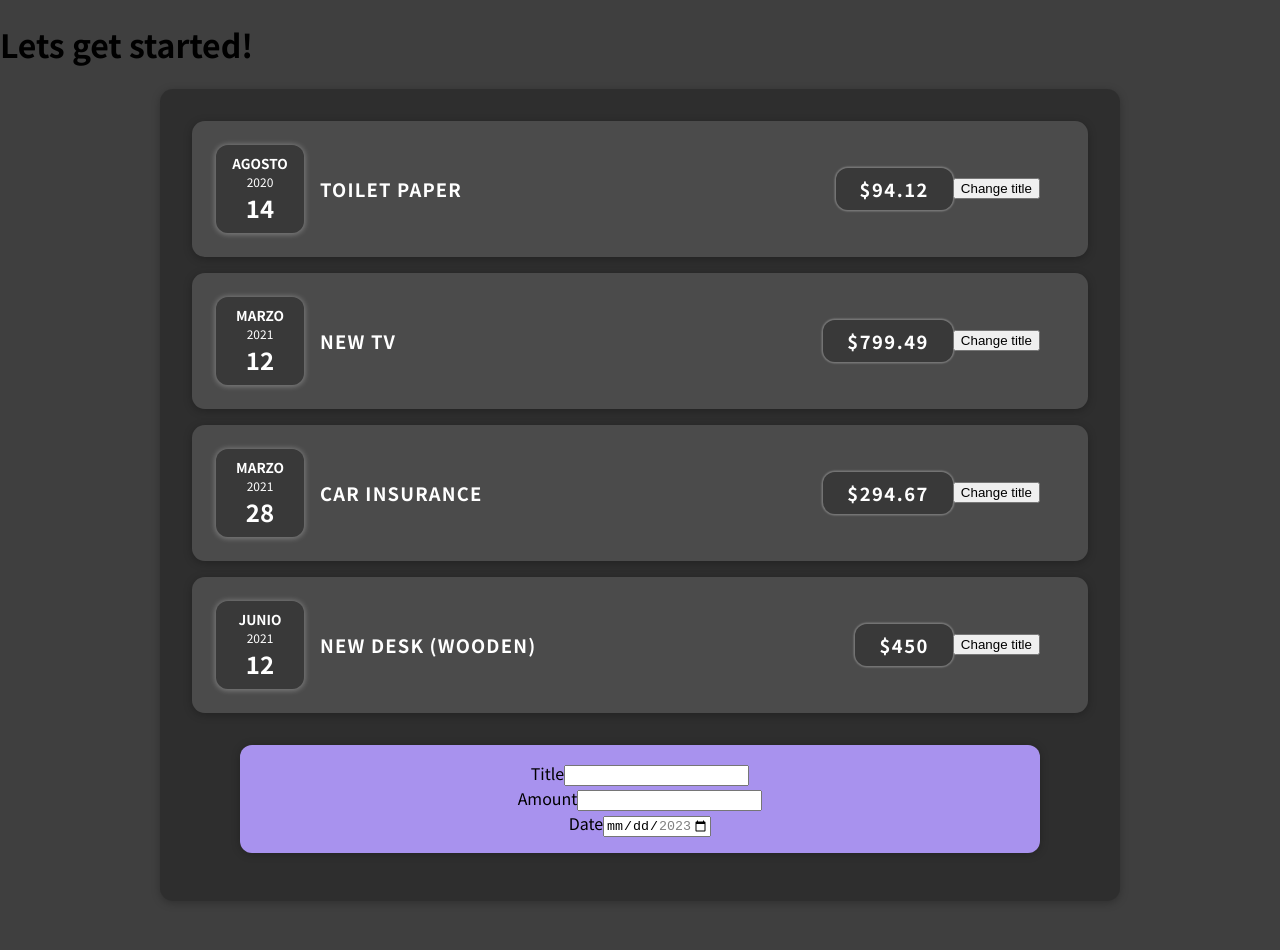
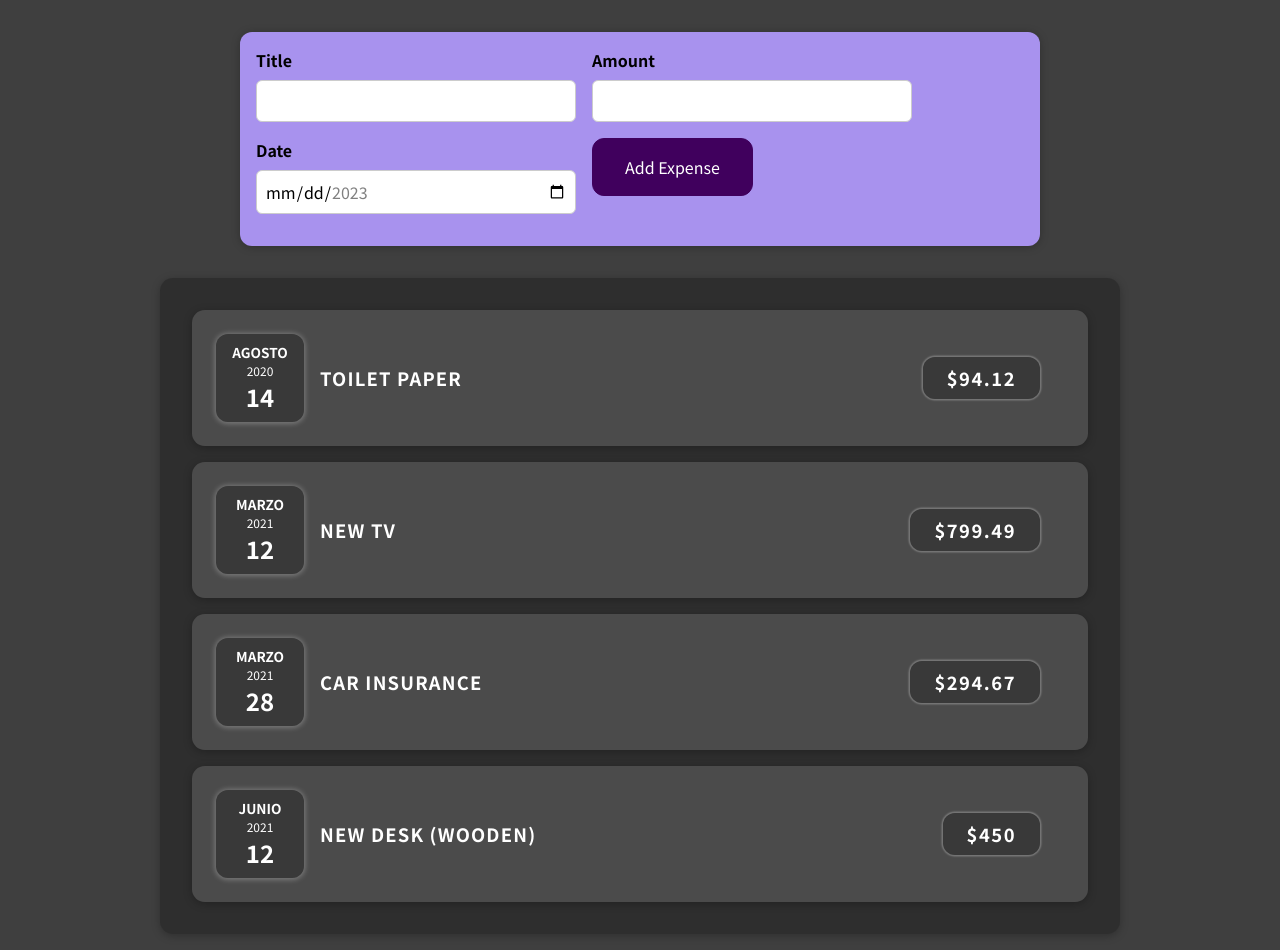
Before and after one commit to Alejandro-Madero/Expenses-project, a React (Create React App) app: page / in a window 1280 px wide. Before the commit the page ends 917 px from the top, so only its background shows below. Built offline with nearby package versions, Linux system fonts and the light colour scheme.

Commit message:
Added form event handlers

```diff
--- a/src/App.js
+++ b/src/App.js
@@ -1,3 +1,4 @@
+import NewExpense from "./components/NewExpense/NewExpense";
 import Expenses from "./components/Expenses/Expenses";
 
 const App = () => {
@@ -26,7 +27,7 @@ const App = () => {
 
   return (
     <div className="App">
-      <h1>Lets get started!</h1>
+      <NewExpense />
       <Expenses items={expenses} />
       {/* componentes custom tienen que empezar con mayuscula para que React los
       detecte. Elementos que empiezan con minuscula React entiende que son built in elementos de HTML  */}
--- a/src/components/Expenses/ExpenseItem.js
+++ b/src/components/Expenses/ExpenseItem.js
@@ -4,19 +4,13 @@ import Card from "../UI/Card";
 import "./ExpenseItem.css";
 
 const ExpenseItem = ({ title, date, amount }) => {
-  const [enteredTitle, setEnteredTitle] = useState(title);
-
-  const clickHandler = function () {
-    setEnteredTitle("puto");
-  };
   return (
     <Card className="expense-item">
       <ExpenseDate date={date} />
       <div className="expense-item__description">
-        <h2> {enteredTitle} </h2>
+        <h2> {title} </h2>
         <div className="expense-item__price">${amount}</div>
       </div>
-      <button onClick={clickHandler}>Change title</button>
     </Card>
   );
 };
--- a/src/components/Expenses/Expenses.js
+++ b/src/components/Expenses/Expenses.js
@@ -1,6 +1,6 @@
 import ExpenseItem from "./ExpenseItem";
 import Card from "../UI/Card";
-import NewExpense from "../NewExpense/NewExpense";
+
 import "./Expenses.css";
 
 const Expenses = ({ items }) => {
@@ -27,7 +27,6 @@ const Expenses = ({ items }) => {
         amount={items[3].amount}
         date={items[3].date}
       />
-      <NewExpense />
     </Card>
   );
 };
--- a/src/components/NewExpense/ExpenseForm.css
+++ b/src/components/NewExpense/ExpenseForm.css
@@ -0,0 +1,26 @@
+.new-expense__controls {
+  display: flex;
+  flex-wrap: wrap;
+  gap: 1rem;
+  margin-bottom: 1rem;
+  text-align: left;
+}
+
+.new-expense__control label {
+  font-weight: bold;
+  margin-bottom: 0.5rem;
+  display: block;
+}
+
+.new-expense__control input {
+  font: inherit;
+  padding: 0.5rem;
+  border-radius: 6px;
+  border: 1px solid #ccc;
+  width: 20rem;
+  max-width: 100%;
+}
+
+.new-expense__actions {
+  text-align: right;
+}
--- a/src/components/NewExpense/ExpenseForm.js
+++ b/src/components/NewExpense/ExpenseForm.js
@@ -1,25 +1,70 @@
-// import { useState } from "react";
+import { useState } from "react";
+import "./ExpenseForm.css";
 
 const ExpenseForm = () => {
+  const [title, setTitle] = useState("");
+  const [amount, setAmount] = useState("");
+  const [date, setDate] = useState("");
+
+  const titleChangeHandler = function (e) {
+    setTitle(e.target.value);
+  };
+  const amountChangeHandler = function (e) {
+    setAmount(e.target.value);
+  };
+  const dateChangeHandler = function (e) {
+    setDate(e.target.value);
+  };
+
+  const submitHandler = function (e) {
+    console.log(e.target.value);
+    e.preventDefault();
+
+    const expenseData = {
+      title,
+      amount,
+      date: new Date(date),
+    };
+
+    console.log(expenseData);
+  };
+
   return (
-    <form>
+    <form onSubmit={submitHandler}>
       <div className="new-expense__controls">
         <div className="new-expense__control">
-          <label for="title">Title</label>
-          <input type="text" name="title"></input>
+          <label htmlFor="title">Title</label>
+          <input
+            type="text"
+            name="title"
+            id="title"
+            onChange={titleChangeHandler}
+          ></input>
         </div>
         <div className="new-expense__control">
-          <label for="amount">Amount</label>
-          <input type="number" min="0" step="0.1" name="amount"></input>
+          <label htmlFor="amount">Amount</label>
+          <input
+            type="number"
+            min="0"
+            step="0.1"
+            name="amount"
+            id="amount"
+            onChange={amountChangeHandler}
+          ></input>
         </div>
         <div className="new-expense__control">
-          <label for="date">Date</label>
+          <label htmlFor="date">Date</label>
           <input
             type="date"
+            id="date"
             name="date"
             min="2023-01-01"
             max="2023-12-31"
+            onChange={dateChangeHandler}
           ></input>
+        </div>
+        <div className="new-expense__actions">
+          <button type="submit">Add Expense</button>
         </div>
       </div>
     </form>
```
